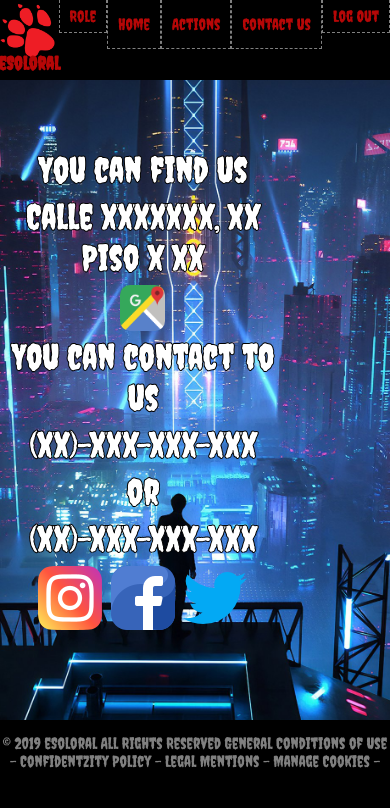
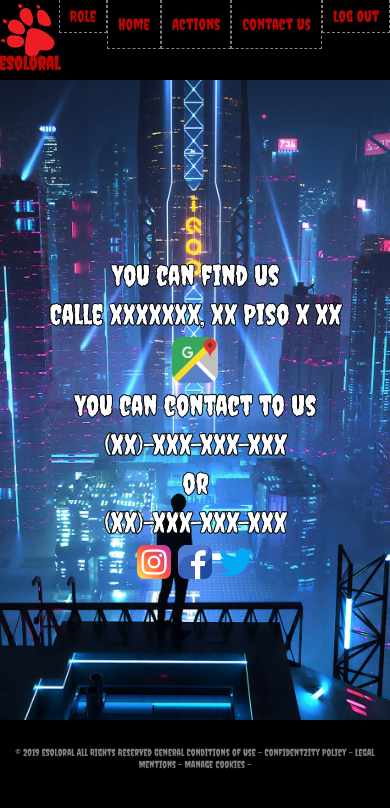
Before and after one commit to MariaRamalleira/Interfaces_Maria_Ramalleira, a plain HTML site: page practica 3 css/practica3.html in a window 390 px wide. Drawn offline with Linux system fonts and the light colour scheme.

Commit message:
Update practica3.css

```diff
--- a/practica 3 css/practica3.css
+++ b/practica 3 css/practica3.css
@@ -57,8 +57,8 @@ body{
     display: flex;
     flex-direction: row-reverse;
     font-weight: bold;
-  height: 40em;
-  margin-bottom: 0px;
+    height: 46em;
+    margin-bottom: 1em;
 
   }
   div{
@@ -82,10 +82,76 @@ div.lleno{
     border-radius: 10px;
   }
   .footer{
-  height: 4em;
+    height:5em;
     background-color: black;
     color: gray;
+    padding: 5px;
     display: flex;
+    align-items: center;
+    justify-content: center;
+  }
+  @media only screen and (max-width: 1200px) {
+    .contenedor{
+      background-image: url(fondo2.jpg);
+      background-repeat: no-repeat;
+      background-size: cover;
+      background-position: center ;
+      -webkit-text-stroke-color: black;
+      -webkit-text-stroke-width: 1px;
+      -webkit-text-fill-color: white;
+      display: flex;
+      flex-direction: row-reverse;
+      font-weight: bold;
+      height: 40em;
+      margin-bottom: 1em;
+
+    }
+  }
+  @media only screen and (max-width: 768px) {
+    .contenedor{
+      background-image: url(fondo2.jpg);
+      background-repeat: no-repeat;
+      background-size: cover;
+      background-position: center ;
+      -webkit-text-stroke-color: black;
+      -webkit-text-stroke-width: 1px;
+      -webkit-text-fill-color: white;
+      display: flex;
+      flex-direction: row-reverse;
       justify-content: center;
       align-items: center;
+      font-weight: bold;
+      height: 40em;
+      margin-bottom: 0.5em;
     }
+    div.lleno{
+      font-size: 38px;
+      margin-right: 0px;
+    }
+    img{
+      width: 38px;
+    }
+  }
+  @media only screen and (max-width: 600px) {
+    .contenedor{
+      display: flex;
+      flex-direction: row-reverse;
+      justify-content: center;
+      align-items: center;
+      font-weight: bold;
+      height: 40em;
+      margin-bottom: 0.5em;
+    }
+    div.lleno{
+      margin-right: 0px;
+    }
+    div.lleno{
+      font-size: 28px;
+    }
+    img{
+      width: 34px;
+    }
+    .footer{
+      font-size: 10px;
+    }
+  }
```
Lines whose indentation alone changed are shown as unchanged.
